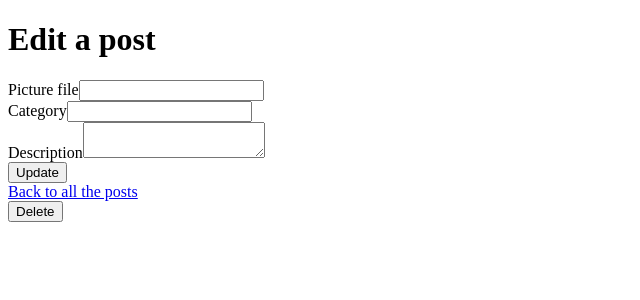
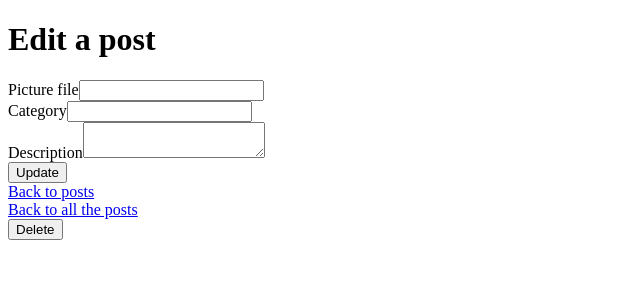
Before and after one commit to Mcbess-san/fiv-togetherr, a Symfony app: template templates/post/edit.html.twig in a window 1280 px wide. Shown: the part 120-420 px from the top of the page, without its empty margins (0-640 px from the left). Run offline with Twig, Linux system fonts and the light colour scheme; the template is opened without the code that fills it, so the values that code supplies are empty; form fields are guessed from the names that the template uses; some libraries are stand-ins or nearby versions.

Commit message:
fix form

```diff
--- a/assets/styles/variables.scss
+++ b/assets/styles/variables.scss
@@ -5,6 +5,7 @@ $terciary: #1DBF73;
 $medium: #7A7D85;
 $love: #FF80AE;
 $dark : #0D0400;
+$info :  #eceaea;
 
 $text-font: 'Anton', sans-serif;
 $title-font: 'Anton', sans-serif;
--- a/templates/post/_form.html.twig
+++ b/templates/post/_form.html.twig
@@ -1,6 +1,23 @@
-{{ form_start(form) }}
-        {{ form_row(form.pictureFile) }}
-        {{ form_row(form.category) }}
-        {{ form_row(form.description) }}
-        <button class="btn btn-primary">{{ button_label|default('Save') }}</button>
-{{ form_end(form) }}
+<section class="container">
+	<div class="bg-info shadow p-3 mb-5 rounded form-group row mt-sm-0 px-xs-0 py-sm-0">
+		<div class="justify-content-start">
+			{{ form_start(form) }}
+			<div class="form-group pt-5 col col-lg-6 col-md-12 mx-auto">
+				{{ form_row(form.pictureFile, {'attr': {'class': 'form-control'}}) }}
+			</div>
+			<div class="form-group pt-5 col col-lg-6 col-md-12 mx-auto">
+				{{ form_row(form.category, {'attr': {'class': 'form-control'}}) }}
+			</div>
+			<div class="form-group pt-5 col col-lg-6 col-md-12 mx-auto">
+				{{ form_row(form.description, {'attr': {'class': 'form-control'}}) }}
+			</div>
+			<div class="form-group d-flex justify-content-center t-5 col col-lg-6 col-md-12 mx-auto">
+				<button class="d-flex justify-content-center btn mw-80 mt-3 mb-3 mx-3 post-button">{{ button_label|default('Save') }}</button>
+			</div>
+			{{ form_end(form) }}
+		</div>
+		<div class="form-group d-flex justify-content-center t-5 col col-lg-6 col-md-12 mx-auto">
+			<a class="btn w-50 mt-3 mb-3 mx-3 post-button" href="{{ path('post_index') }}">Back to posts</a>
+		</div>
+	</div>
+</section>
--- a/templates/post/index.html.twig
+++ b/templates/post/index.html.twig
@@ -5,8 +5,8 @@
 
 {% block body %}
 	<div class="pt-3 container">
-		<div class="d-flex justify-content-center">
-			<a class="w-50 btn mt-1 mb-3 mx-3 post-button" href="{{ path('post_new') }}">Add a new post</a>
+		<div class="d-flex py-3 justify-content-center">
+			<a class="w-50 btn mt-1 mb-3 mx-3 post-button" href="{{ path('post_new') }}">+ Add a new post</a>
 		</div>
 		<div class="pb-5 row row-cols-1 row-cols-md-3 g-4">
 			{% for post in posts %}
--- a/templates/post/new.html.twig
+++ b/templates/post/new.html.twig
@@ -3,9 +3,8 @@
 {% block title %}Add a post{% endblock %}
 
 {% block body %}
-    <h1>Add a new post</h1>
+    <h1 class="fiverr py-3 text-center">Add a new post</h1>
 
     {{ include('post/_form.html.twig') }}
 
-    <a href="{{ path('post_index') }}">Back to all the posts</a>
 {% endblock %}
```
